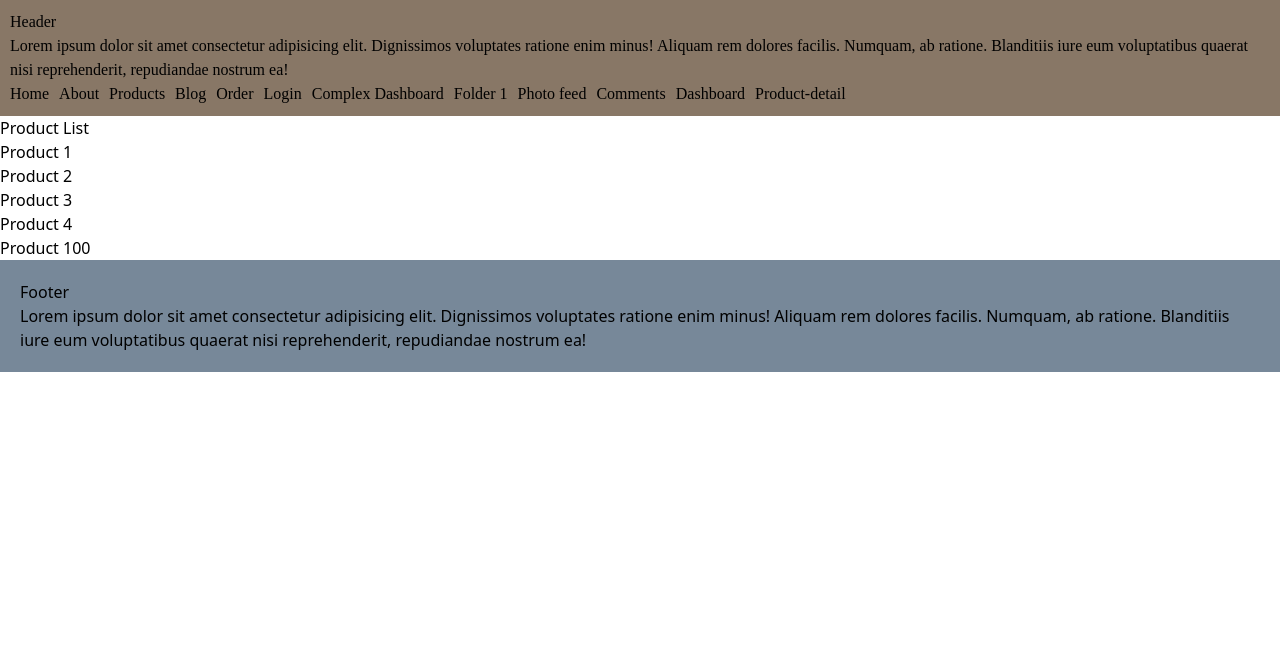
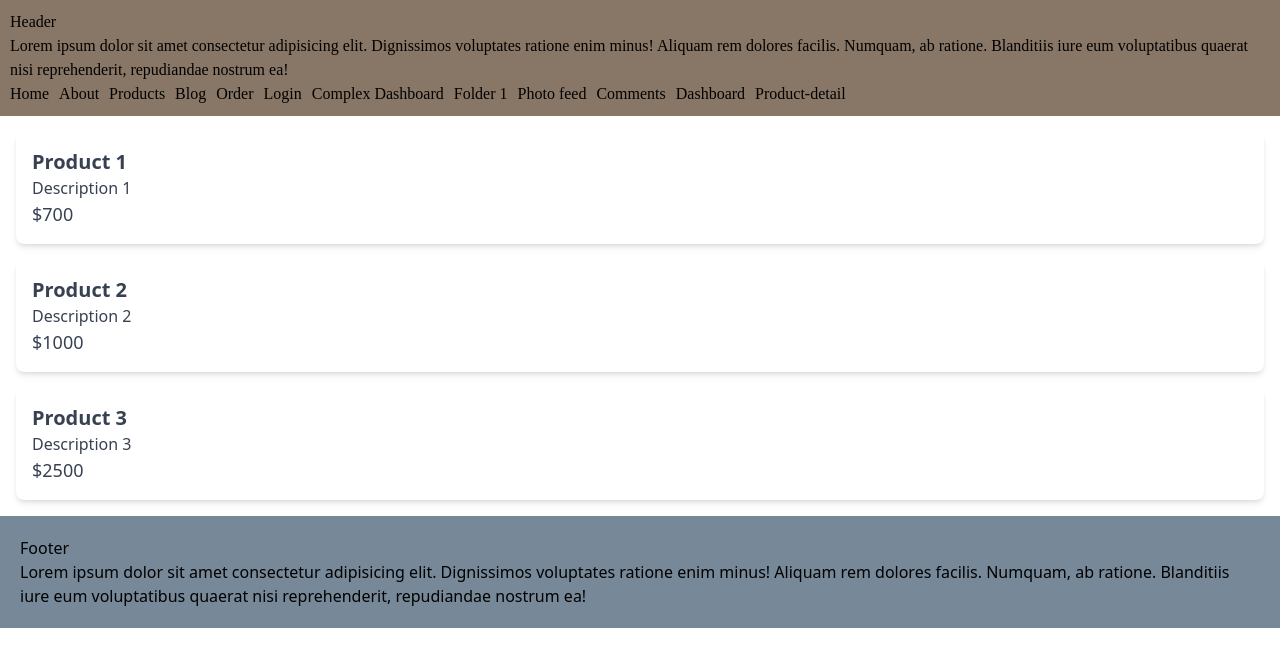
Before and after one commit to Nicolai800/NextLessons, a Next.js app: page /products in a window 1280 px wide. Shown: the top 666 px of the page. Built offline with nearby package versions, Linux system fonts and the light colour scheme; data requests are answered from the project's data file.

Commit message:
66 - Caching Data

```diff
--- a/src/app/products/page.tsx
+++ b/src/app/products/page.tsx
@@ -1,27 +1,53 @@
-import Link from "next/link";
+type Product = {
+  id: number;
+  title: string;
+  price: number;
+  description: string;
+};
 
-export default function ProductList() {
-  const productId = 100;
+// import Link from "next/link";
+
+export default async function ProductPage() {
+  const response = await fetch("http://localhost:3001/products");
+  const products = await response.json();
   return (
-    <>
-      <h1>Product List</h1>
-      <h2>
-        <Link href="products/1">Product 1</Link>
-      </h2>
-      <h2>
-        <Link href="products/2">Product 2</Link>
-      </h2>
-      <h2>
-        <Link href="products/3" replace>
-          Product 3
-        </Link>
-      </h2>
-      <h2>
-        <Link href="products/4">Product 4</Link>
-      </h2>
-      <h2>
-        <Link href={`products/${productId}`}>Product {productId}</Link>
-      </h2>
-    </>
+    <ul className="space-y-4 p-4">
+      {products.map((product: Product) => (
+        <li
+          key={product.id}
+          className="p-4 bg-white shadow-md rounded-lg text-gray-700"
+        >
+          <h2 className="text-xl font-semibold">{product.title}</h2>
+          <p>{product.description}</p>
+          <p className="text-lg font-medium">${product.price}</p>
+        </li>
+      ))}
+    </ul>
   );
 }
+
+// export default function ProductList() {
+//   const productId = 100;
+//   return (
+//     <>
+//       <h1>Product List</h1>
+//       <h2>
+//         <Link href="products/1">Product 1</Link>
+//       </h2>
+//       <h2>
+//         <Link href="products/2">Product 2</Link>
+//       </h2>
+//       <h2>
+//         <Link href="products/3" replace>
+//           Product 3
+//         </Link>
+//       </h2>
+//       <h2>
+//         <Link href="products/4">Product 4</Link>
+//       </h2>
+//       <h2>
+//         <Link href={`products/${productId}`}>Product {productId}</Link>
+//       </h2>
+//     </>
+//   );
+// }
```
